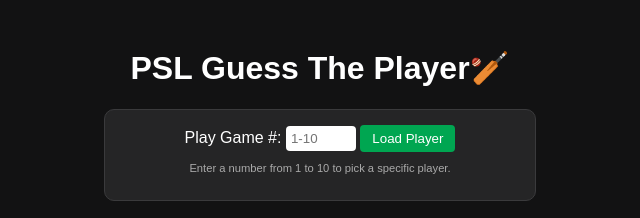
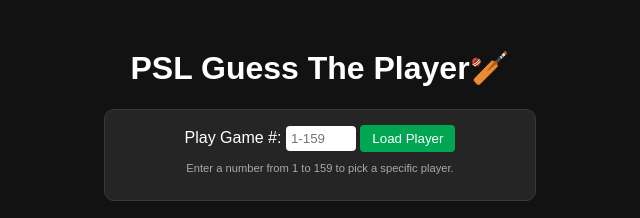
Before and after one commit to codi-bot/psl, a plain HTML site: page index.html in a window 1280 px wide. Shown: the top 218 px of the page, 320-960 px from the left. Drawn offline with Linux system fonts and the light colour scheme.

Commit message:
Update index.html

```diff
--- a/index.html
+++ b/index.html
@@ -44,9 +44,9 @@
 
     <div class="controls">
         <label>Play Game #: </label>
-        <input type="number" id="gameNumber" min="1" max="10" placeholder="1-10">
+        <input type="number" id="gameNumber" min="1" max="159" placeholder="1-159">
         <button class="btn" onclick="loadGameByNumber()">Load Player</button>
-        <p style="font-size: 0.7rem; margin-top: 10px; color: #aaa;">Enter a number from 1 to 10 to pick a specific player.</p>
+        <p style="font-size: 0.7rem; margin-top: 10px; color: #aaa;">Enter a number from 1 to 159 to pick a specific player.</p>
     </div>
 
     <div class="search-container">
```
